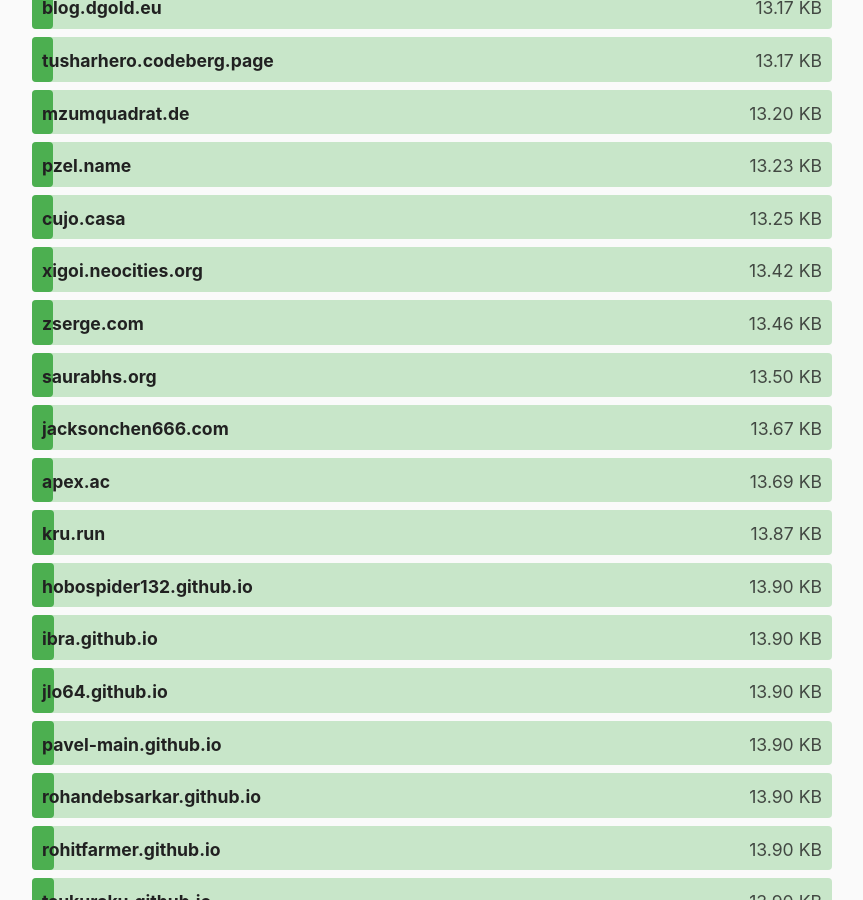
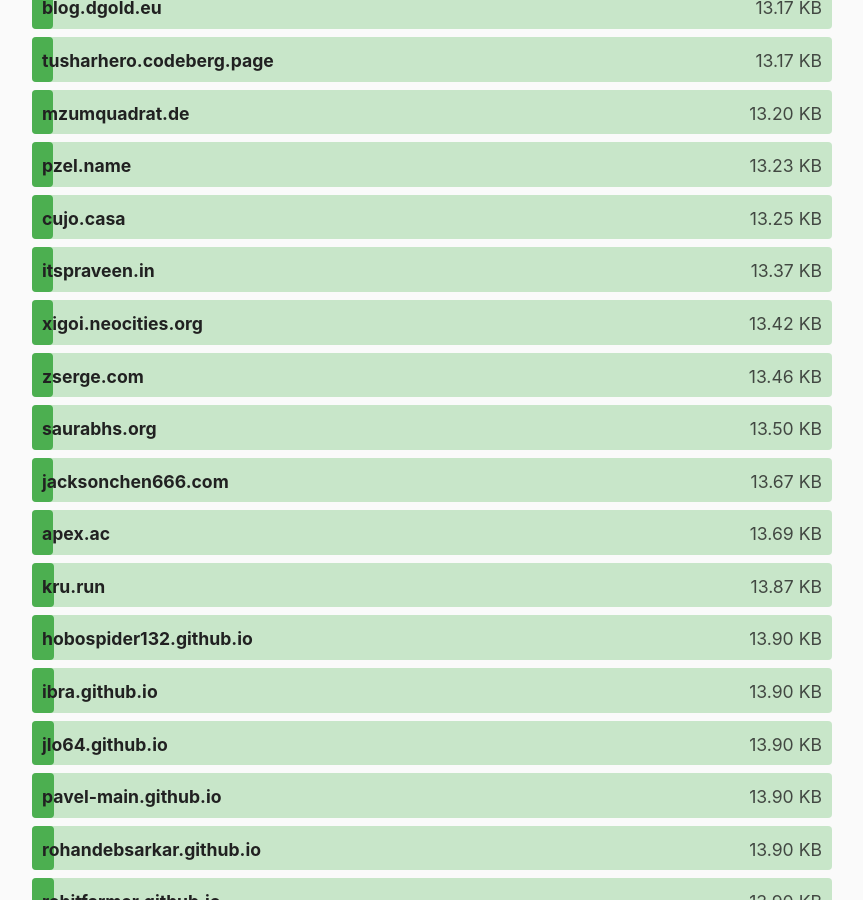
Before and after one commit to kevquirk/512kb.club, a Jekyll site: the page built from index.md, in a window 1280 px wide and 900 px high, scrolled down 5320 px. Shown: the whole window, without its empty margins (208-1071 px from the left). Built offline with Jekyll 4.4.1, drawn with Linux system fonts in a browser that asks for light colours.

Commit message:
added itspraveen.in

```diff
--- a/_data/sites.yml
+++ b/_data/sites.yml
@@ -4432,3 +4432,7 @@
   url: https://zwieratko.sk/
   size: 30.94
   last_checked: 2025-05-18
+- domain: itspraveen.in
+  url: https://itspraveen.in/
+  size: 13.37
+  last_checked: 2025-09-13
```
